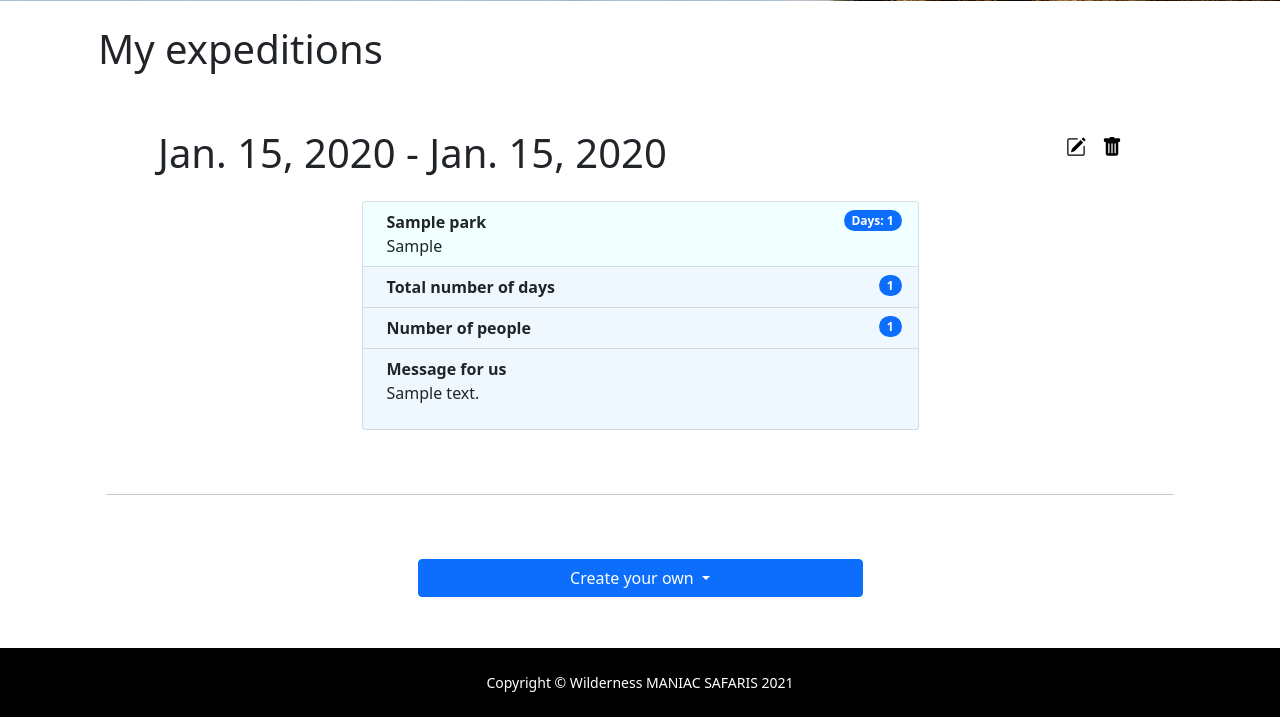
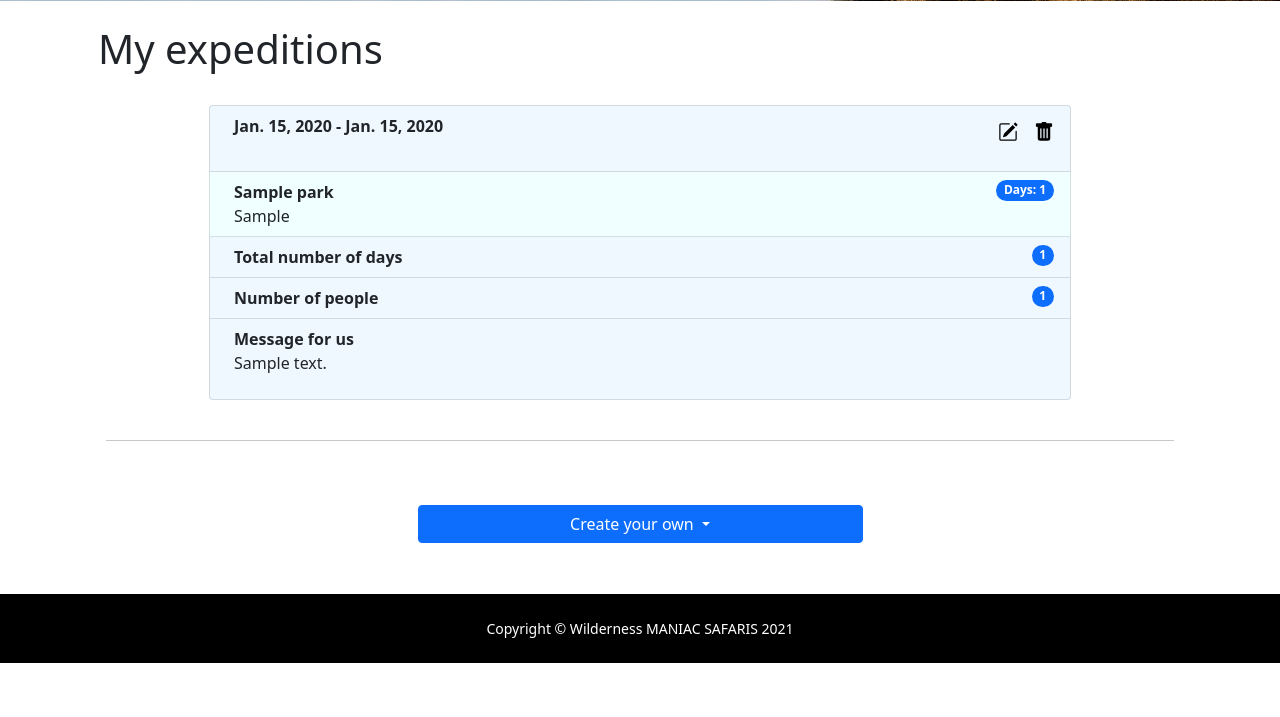
Before and after one commit to jvida/safari, a Django app: page /catalog/expeditions/my_expeditions/ in a window 1280 px wide. Shown: the part 589-1306 px from the top of the page. After the commit the page ends 1252 px from the top, so only its background shows below. Run offline with Django 3.2, Linux system fonts and the light colour scheme; a user stored in the database is signed in; tables that the repository leaves empty hold one stand-in row (values such as "Sample post").

Commit message:
My expeditions list adjustments

```diff
--- a/catalog/templates/catalog/expedition_list.html
+++ b/catalog/templates/catalog/expedition_list.html
@@ -21,10 +21,8 @@
           <a class="jump-href" id="{{ expedition.name }}"></a>
           <div class="row align-items-center py-4">
             <div class="col-lg-7 px-2 px-md-4 pb-md-4">
-{#              <div class="p-0">#}
                 <h2 class="display-4">{{ expedition.name }} safari...</h2>
                 <p>{{ expedition.description|bleach|linebreaks }}</p>
-{#              </div>#}
             </div>
             <div class="col-lg-5 px-2 pt-4 px-md-4">
               <ol class="list-group list-group-numbered">
@@ -43,7 +41,7 @@
 
           {% if expedition.itinerary %}
             <div class="row justify-content-center py-4">
-              <div class="col-lg-12 px-2 px-md-4 pt-lg-0 pb-4">
+              <div class="col-lg-12 px-2 px-md-4 pt-lg-0">
                 <div class="accordion" id="accordion_{{ forloop.counter }}" style="">
                   {% for plan in expedition.itinerary.dailyPlans.all %}
                     {% if forloop.counter == 1 %}
@@ -78,7 +76,7 @@
               </div>
             </div>
           {% endif %}
-          <div class="d-grid gap-2 col-5 mx-auto pb-5">
+          <div class="d-grid col-5 mx-auto pt-4 pb-5">
             {% if not expedition.single_trip %}
               <a class="btn btn-primary" href="{{ expedition.get_absolute_url_rec }}" role="button">Let's go!</a>
             {% else %}
@@ -86,9 +84,31 @@
             {% endif %}
           </div>
         {% elif query == "my_expeditions"%}
-          <div class="row justify-content-center p-5" id="skuska">
-            <div class="px-3 pb-3">
-              <span id="my-expeditions-buttons">
+          <div class="row justify-content-center py-4">
+{#            <div class="col-lg-10 px-2 pb-3 px-md-4">#}
+{#              <span id="my-expeditions-buttons">#}
+{#                {% if not expedition.single_trip %}#}
+{#                  <a href="{{ expedition.get_absolute_url_my }}">#}
+{#                {% else %}#}
+{#                  <a href="{{ expedition.get_absolute_url_my_single }}">#}
+{#                {% endif %}#}
+{#                    <img src="{% static 'img/icons/pencil-square.svg'%}" alt="Update" width="20" height="20">#}
+{#                  </a>#}
+{#                <a href="{% url 'expedition-delete'  pk=expedition.id %}">#}
+{#                  <img src="{% static 'img/icons/trash-fill.svg'%}" alt="Delete" width="20" height="20">#}
+{#                </a>#}
+{#              </span>#}
+{#              <h2>{{ expedition.date_from }} - {{ expedition.date_to }}</h2>#}
+{#            </div>#}
+
+            <div class="col-12 px-2 px-md-4 col-lg-11 col-xl-10">
+              <ol class="list-group list-group-numbered">
+                <li class="list-group-item d-flex justify-content-between align-items-start" id="my-rest">
+                  <div class="ms-2 me-auto">
+                    <div class="fw-bold">{{ expedition.date_from }} - {{ expedition.date_to }}</div>
+
+                  </div>
+                  <span id="my-expeditions-buttons">
                 {% if not expedition.single_trip %}
                   <a href="{{ expedition.get_absolute_url_my }}">
                 {% else %}
@@ -100,11 +120,7 @@
                   <img src="{% static 'img/icons/trash-fill.svg'%}" alt="Delete" width="20" height="20">
                 </a>
               </span>
-              <h1>{{ expedition.date_from }} - {{ expedition.date_to }}</h1>
-            </div>
-
-            <div class="col-7">
-              <ol class="list-group list-group-numbered">
+                </li>
                 {% for trip in expedition.trips.all %}
                   <li class="list-group-item d-flex justify-content-between align-items-start" id="my-parks">
                     <div class="ms-2 me-auto">
@@ -154,7 +170,7 @@
 
     <a class="jump-href" id="create-own"></a>
     {% if single_trips %}
-      <div class="btn-group d-grid gap-2 col-5 mx-auto py-5" role="group">
+      <div class="btn-group d-grid col-10 col-sm-10 col-md-5 mx-auto py-5" role="group">
         <button id="btnGroupDrop1" type="button" class="btn btn-primary dropdown-toggle" data-bs-toggle="dropdown" aria-expanded="false">
           Create your own
         </button>
@@ -164,7 +180,7 @@
         </ul>
       </div>
     {% else %}
-      <div class="d-grid gap-2 col-5 mx-auto py-5">
+      <div class="d-grid col-10 col-sm-10 col-md-5 mx-auto py-5">
         <a class="btn btn-primary" href="{% url 'create-expedition' exp_type='safari'%}" role="button">Create your own safari expedition</a>
       </div>
     {% endif %}
```
